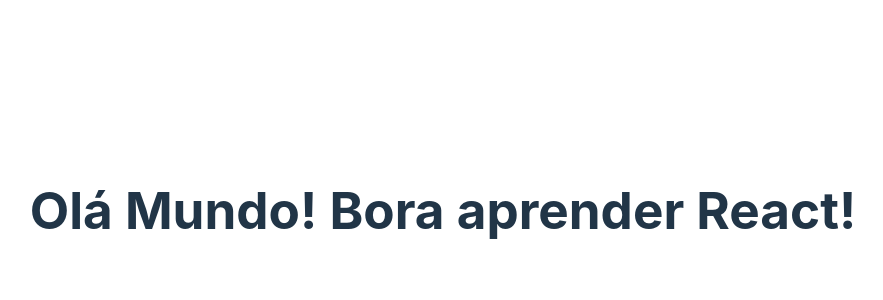
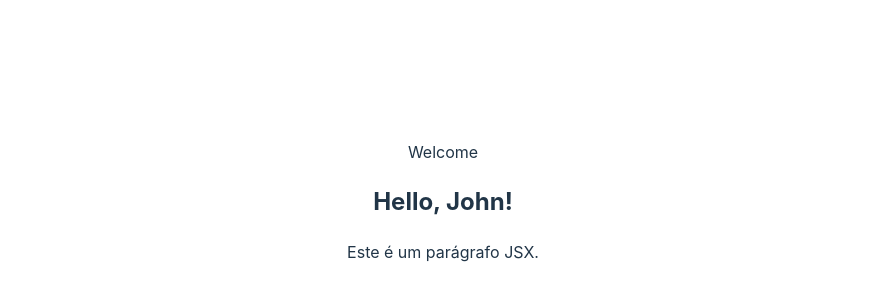
Before and after one commit to mmartins23/ReactJS-com-TS-direto-ao-ponto, a React (Vite) app in the folder Section 3- Fundamentos do React JS/react-fundamentals-app/: page / in a window 1280 px wide. Shown: the part 190-490 px from the top of the page, without its empty margins (197-1080 px from the left). Built offline with nearby package versions, Linux system fonts and the light colour scheme.

Commit message:
9. Criando componentes e expressões JSX

```diff
--- a/Section 3- Fundamentos do React JS/react-fundamentals-app/src/App.jsx
+++ b/Section 3- Fundamentos do React JS/react-fundamentals-app/src/App.jsx
@@ -1,10 +1,16 @@
-import './App.css'
+import './App.css';
+import Welcome from './components/Welcome';
+import Greeting from './components/Greeting';
+
 
 function App() {
 
   return (
     <>
-      <h1>Olá Mundo! Bora aprender React!</h1>
+      {/* 9.1 Criacao de componente */}
+      <Welcome/>
+      {/* 9.2 Expressoes em JSX */}
+      <Greeting/>
     </>
   )
 }
--- /dev/null
+++ b/Section 3- Fundamentos do React JS/react-fundamentals-app/src/components/Greeting.jsx
@@ -0,0 +1,13 @@
+const Greeting = () => {
+  const name = 'John';
+  const elemento = <h2>Hello, {name}!</h2>;
+
+  return (
+    <div>
+      {elemento}
+      <p>Este é um parágrafo JSX.</p>
+    </div>
+  )
+}
+
+export default Greeting;
--- /dev/null
+++ b/Section 3- Fundamentos do React JS/react-fundamentals-app/src/components/Welcome.jsx
@@ -0,0 +1,7 @@
+const Welcome = () => {
+  return (
+    <div>Welcome</div>
+  )
+}
+
+export default Welcome;
```
Also changed, not shown: 2 other files (tests, documents, lock files or other folders).
